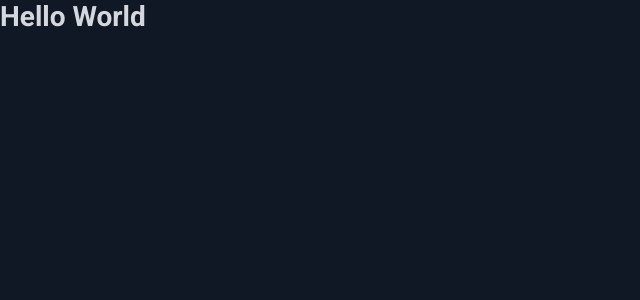
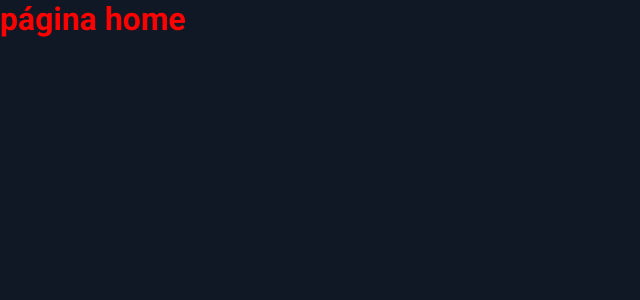
Before and after one commit to EddyPBR/project-advisor-3000, a React (Create React App) app in the folder frontend/: page / in a window 1280 px wide. Shown: the top 300 px of the page, without its empty margins (0-640 px from the left). Built offline with nearby package versions, Linux system fonts and the light colour scheme; the HTML template or start-up script is replaced by a standard one.

Commit message:
adding routes and preparing structure to login page

```diff
--- a/frontend/package.json
+++ b/frontend/package.json
@@ -9,6 +9,7 @@
     "node-sass": "^4.13.1",
     "react": "^16.13.1",
     "react-dom": "^16.13.1",
+    "react-router-dom": "^5.1.2",
     "react-scripts": "3.4.1"
   },
   "scripts": {
--- a/frontend/src/App.js
+++ b/frontend/src/App.js
@@ -1,8 +1,9 @@
 import React, { Component } from 'react';
 import './global.scss';
+import Routes from './routes';
 
 export default class App extends Component {
   render() {
-    return <h1>Hello World</h1>
+    return <Routes />
   }
 }
--- a/frontend/src/global.scss
+++ b/frontend/src/global.scss
@@ -10,6 +10,6 @@
 body {
   background-color: #0F1824;
   color: #D4D8DD;
-  font: 400 14px Roboto, sans-serif;
+  font: 400 16px Roboto, sans-serif;
   -webkit-font-smoothing: antialiased;
 }
--- /dev/null
+++ b/frontend/src/pages/Login/index.js
@@ -0,0 +1,12 @@
+import React, { Component } from 'react';
+import './styles.scss';
+
+export default class home extends Component {
+  render() {
+    return (
+      <div class="test">
+        <h1>página home</h1>
+      </div>
+    );
+  }
+}
--- /dev/null
+++ b/frontend/src/pages/Login/styles.scss
@@ -0,0 +1,5 @@
+.test {
+  h1 {
+    color: red;
+  }
+}
--- /dev/null
+++ b/frontend/src/routes.js
@@ -0,0 +1,15 @@
+import React, { Component } from 'react';
+import { BrowserRouter, Route, Switch } from 'react-router-dom';
+import Login from './pages/Login';
+
+export default class Routes extends Component {
+  render() {
+    return (
+      <BrowserRouter>
+        <Switch>
+          <Route path="/" exact component={Login} />
+        </Switch>
+      </BrowserRouter>
+    )
+  }
+}
```
Also changed, not shown: 1 other file (tests, documents, lock files or other folders).
